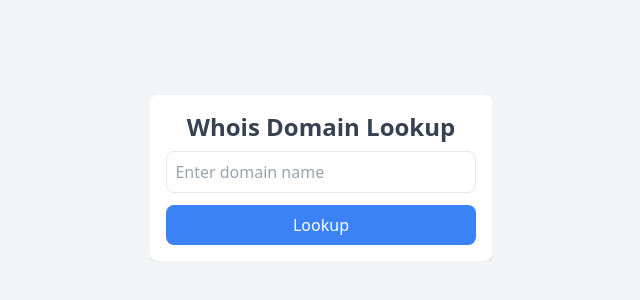
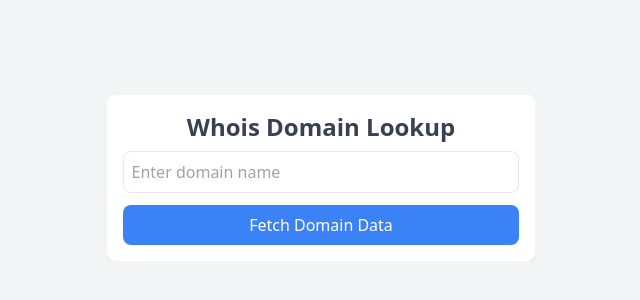
Before and after one commit to DhavalGusaiCybit/TLV-Whois-API, a plain HTML site: page frontend/index.html in a window 1280 px wide. Shown: the part 222-522 px from the top of the page, without its empty margins (319-959 px from the left). Drawn offline with nearby package versions, Linux system fonts and the light colour scheme.

Commit message:
Update index.html

```diff
--- a/frontend/index.html
+++ b/frontend/index.html
@@ -51,7 +51,7 @@
             <input type="text" x-model="domain" class="w-full p-2 border rounded-lg mb-3" placeholder="Enter domain name">
 
             <button @click="fetchWhois" class="w-full bg-blue-500 hover:bg-blue-600 text-white py-2 rounded-lg">
-                Lookup
+                Fetch Domain Data
             </button>
 
             <div x-show="loading" class="my-4 w-full h-[100px] text-gray-500 relative flex justify-center">
```
